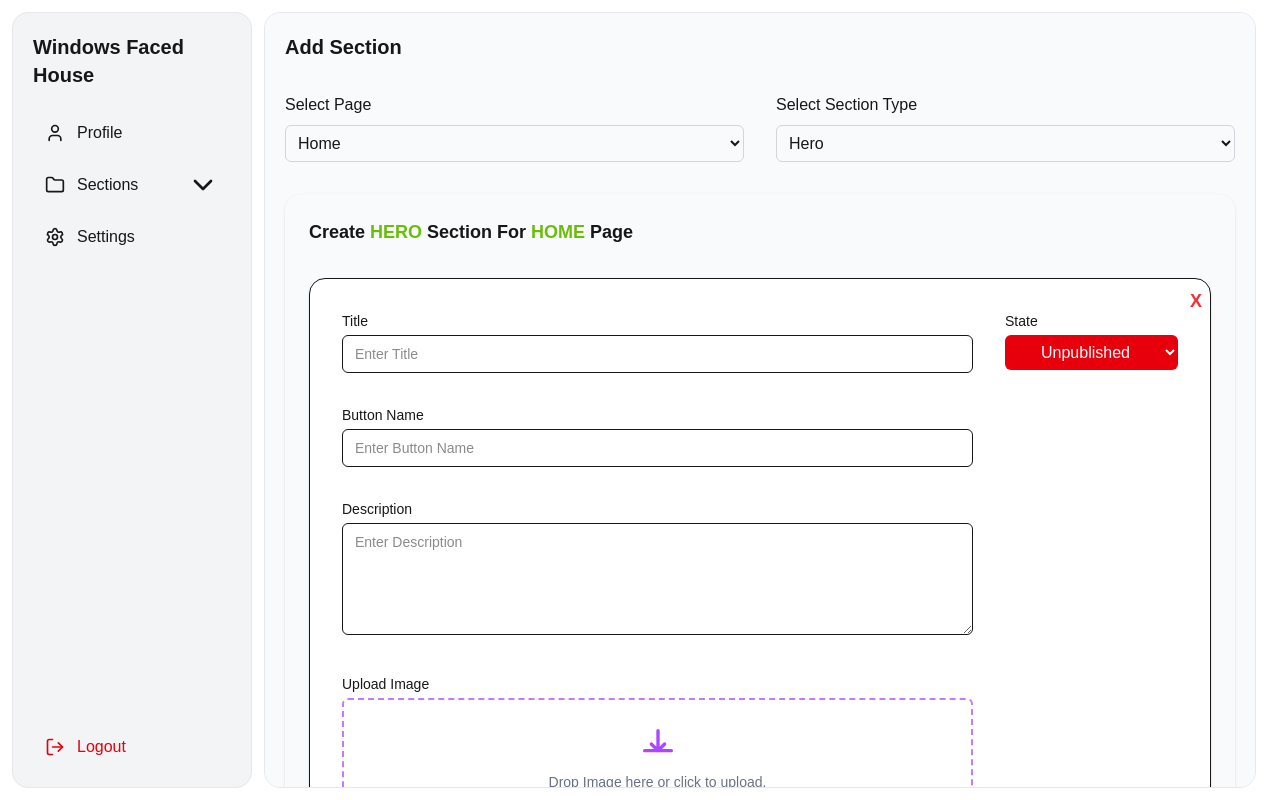
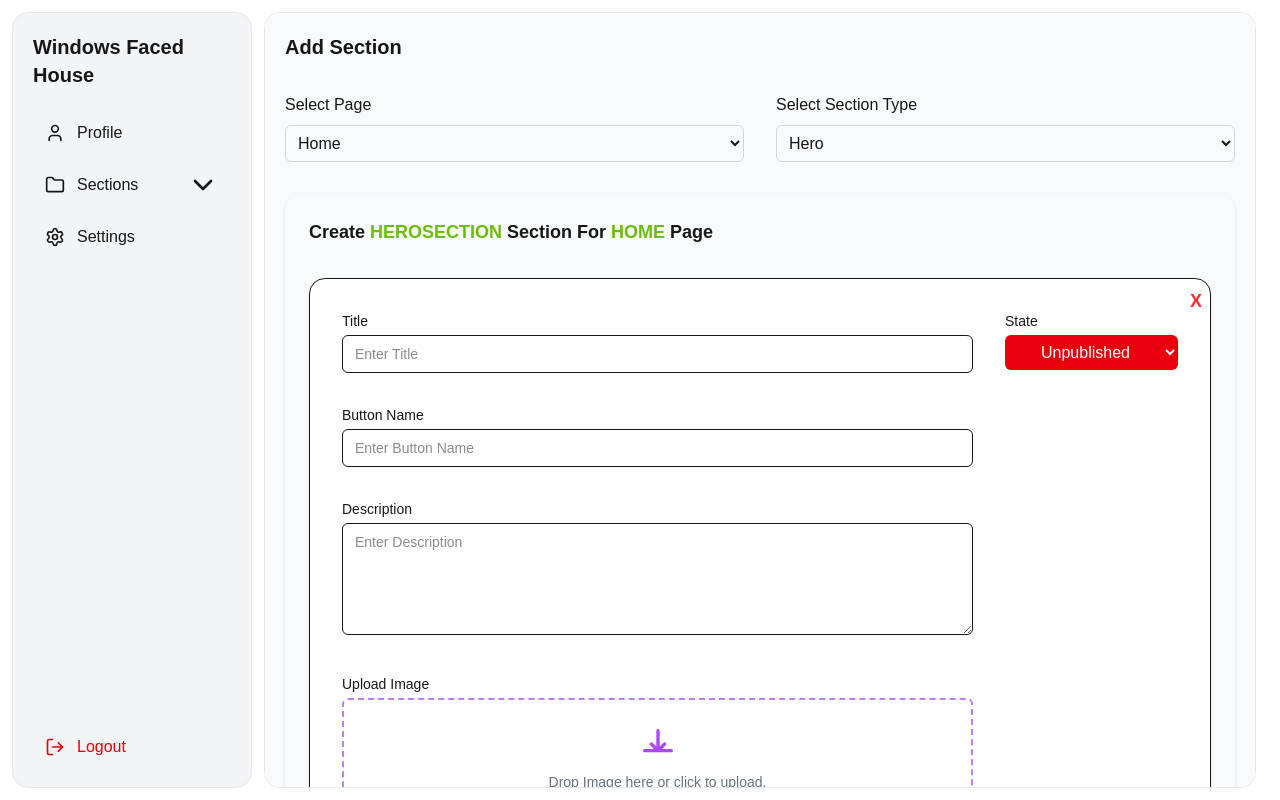
Before and after one commit to csebiplab/windows-faced-house, a Next.js app: page /dashboard/sections/add-section in a window 1280 px wide. Built offline with nearby package versions, Linux system fonts and the light colour scheme.

Commit message:
done api to create section

```diff
--- a/src/app/api/sections/route.ts
+++ b/src/app/api/sections/route.ts
@@ -5,17 +5,14 @@ import { HeroSectionModel, SectionModel } from "@/models/section.model";
 import { NextRequest } from "next/server";
 
 export const PATCH = route(async (req: NextRequest) => {
-  await connectToDatabase();
-
   const body = await req.json();
   const { kind, page, sectionId, ...updateData } = body;
 
-  if (!sectionId) {
-    throw new AppError("sectionId is required", 400);
+  if (!sectionId || !page || !kind) {
+    throw new AppError("sectionId, page, and kind are required", 400);
   }
 
-  let model = SectionModel;
-  if (kind === "hero") model = HeroSectionModel;
+  let model = SectionModel || HeroSectionModel;
 
   const options = {
     new: true,
@@ -25,8 +22,9 @@ export const PATCH = route(async (req: NextRequest) => {
 
   const payload = { page, kind, sectionId, ...updateData };
 
+  await connectToDatabase();
   const updatedDoc = await model.findOneAndUpdate(
-    { sectionId },
+    { page, kind },
     payload,
     options
   );
--- a/src/components/dashboard/sections/CreateSectionComponent.tsx
+++ b/src/components/dashboard/sections/CreateSectionComponent.tsx
@@ -9,19 +9,19 @@ const pageOptions = [
 ];
 
 const sectionOptions = [
-  { label: "Hero", value: "hero" },
-  { label: "About", value: "about" },
-  { label: "Contact Us", value: "contact" },
+  { label: "Hero", value: "HeroSection" },
+  { label: "About", value: "AboutSection" },
+  { label: "Contact Us", value: "ContactSection" },
 ];
 
 const CreateSectionComponent = () => {
   const [selectedPage, setSelectedPage] = useState("home");
-  const [selectedSection, setSelectedSection] = useState("hero");
+  const [selectedSection, setSelectedSection] = useState("HeroSection");
 
   const renderForm = () => {
     switch (selectedSection) {
-      case "hero":
-        return <CreateHeroSectionForm kind="hero" page={selectedPage} />;
+      case "HeroSection":
+        return <CreateHeroSectionForm kind="HeroSection" page={selectedPage} />;
       default:
         return null;
     }
```
